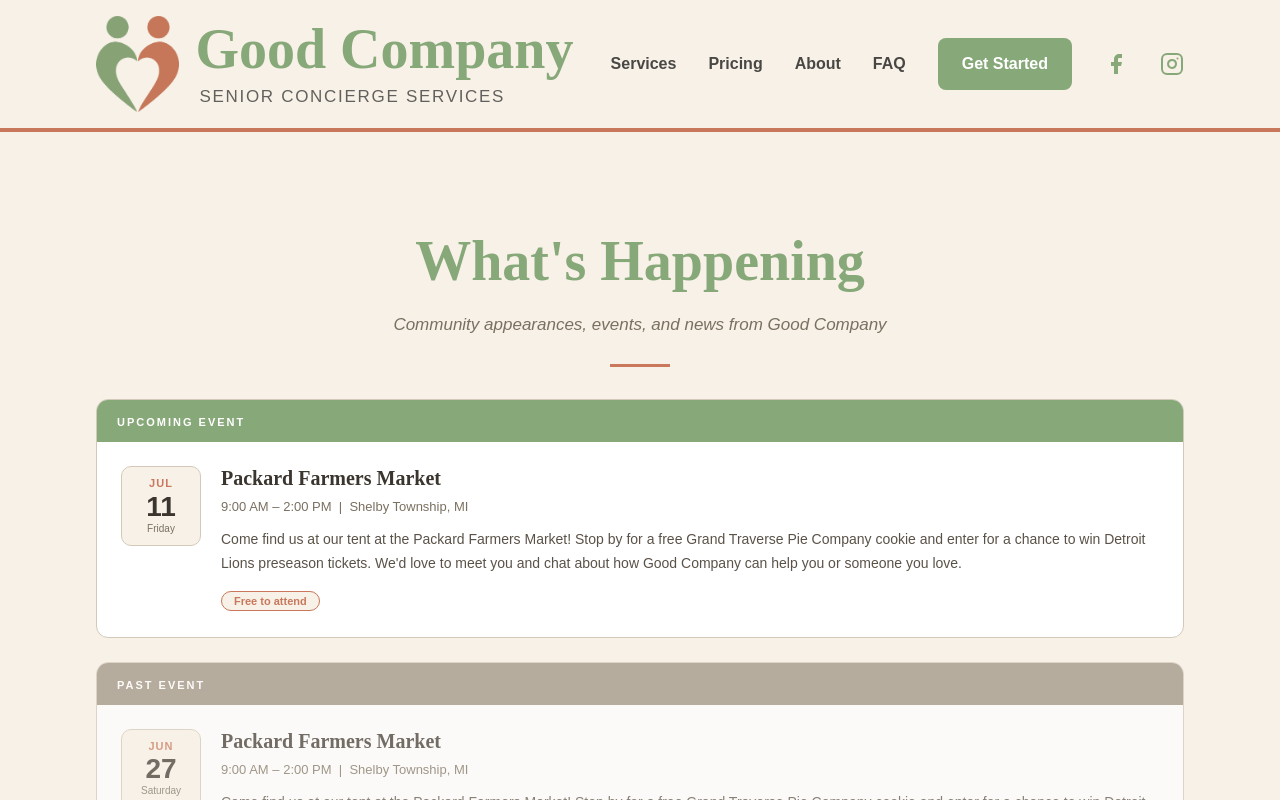
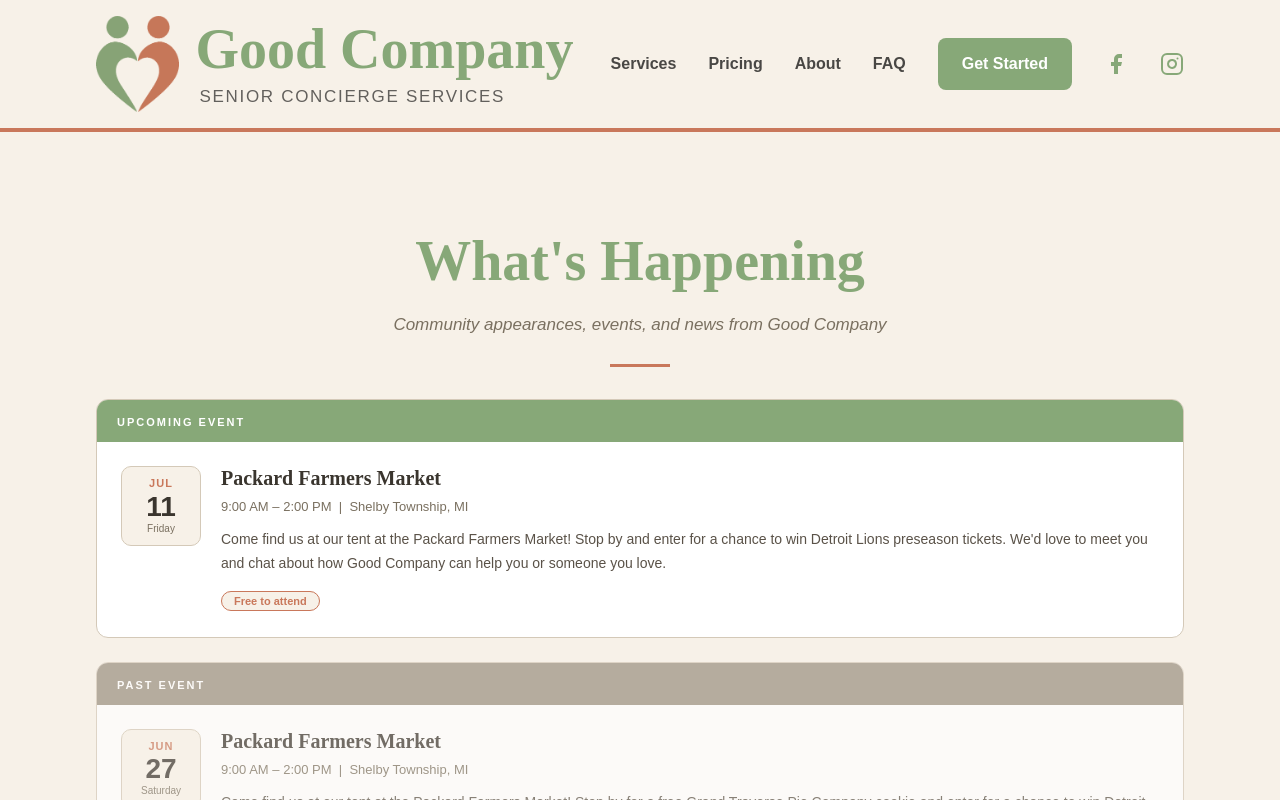
Before and after one commit to GoodCompanySCS/goodcompany-scs, a Next.js app: page /whats-happening in a window 1280 px wide. Shown: the top 800 px of the page. Built offline with nearby package versions, Linux system fonts and the light colour scheme.

Commit message:
Update page.tsx

```diff
--- a/app/whats-happening/page.tsx
+++ b/app/whats-happening/page.tsx
@@ -33,7 +33,7 @@ export default function WhatsHappening() {
                   <h2 style={{ fontSize: '20px', fontWeight: '700', color: '#3a352e', marginBottom: '6px' }}>Packard Farmers Market</h2>
                   <p style={{ fontSize: '13px', color: '#7a7060', marginBottom: '10px' }}>9:00 AM – 2:00 PM &nbsp;|&nbsp; Shelby Township, MI</p>
                   <p style={{ fontSize: '14px', color: '#5a5248', lineHeight: '1.7', marginBottom: '12px' }}>
-                    Come find us at our tent at the Packard Farmers Market! Stop by for a free Grand Traverse Pie Company cookie and enter for a chance to win Detroit Lions preseason tickets. We'd love to meet you and chat about how Good Company can help you or someone you love.
+                    Come find us at our tent at the Packard Farmers Market! Stop by and enter for a chance to win Detroit Lions preseason tickets. We'd love to meet you and chat about how Good Company can help you or someone you love.
                   </p>
                   <span style={{ backgroundColor: 'var(--cream)', color: 'var(--terracotta)', fontSize: '11px', fontWeight: '600', padding: '3px 12px', borderRadius: '12px', border: '1px solid var(--terracotta)' }}>Free to attend</span>
                 </div>
```
